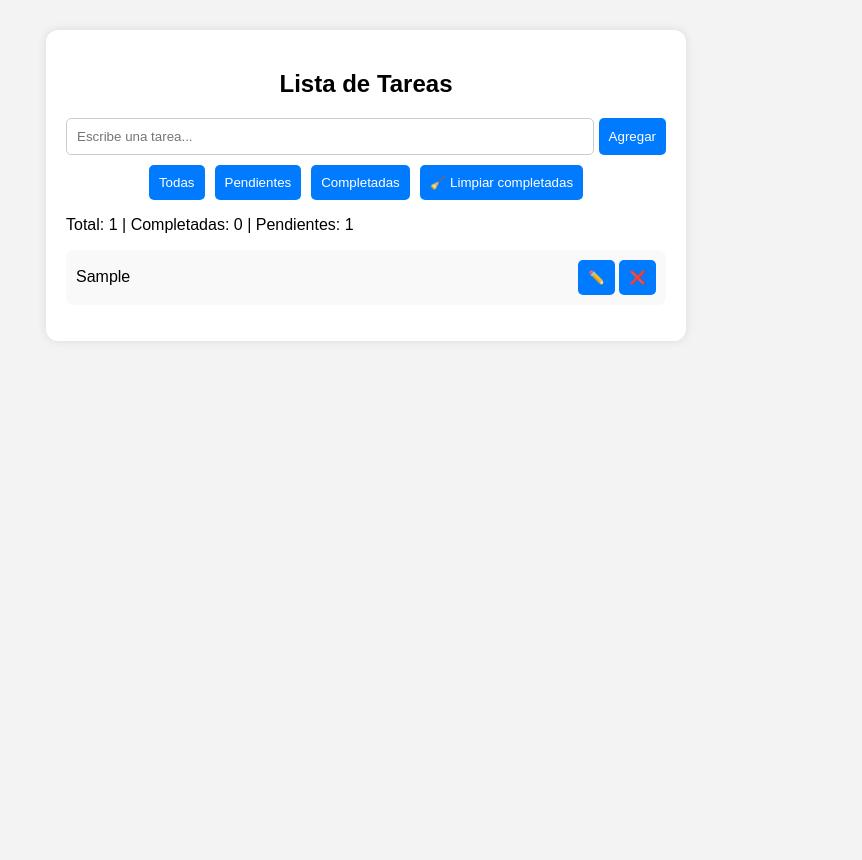
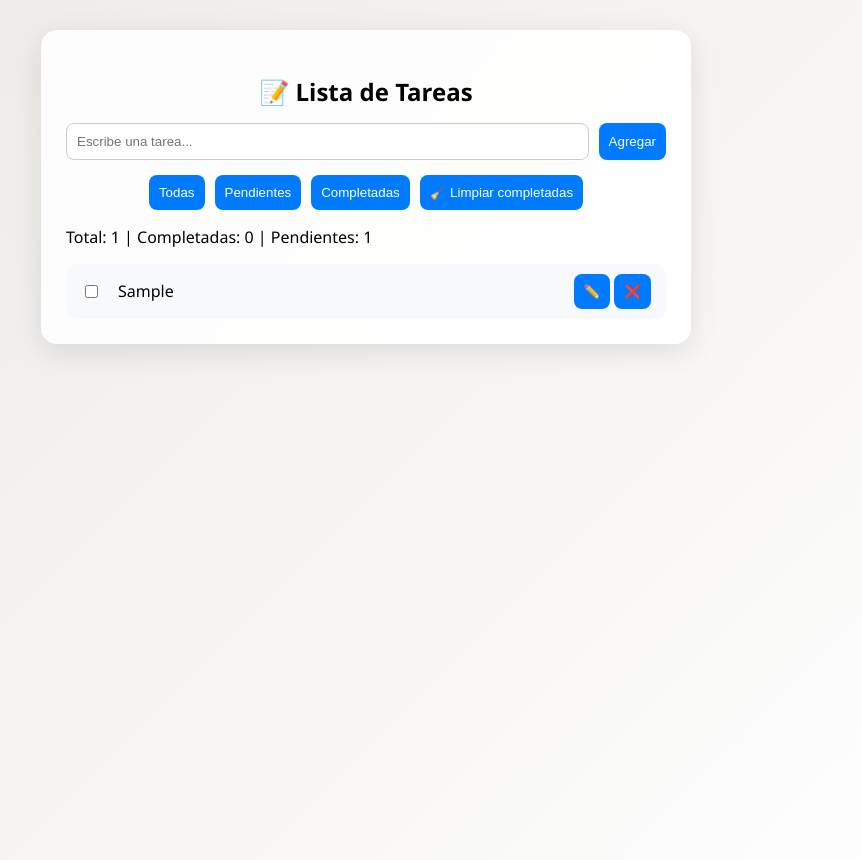
Before and after one commit to JOISTRAL/Primer_Repositorio, a plain HTML site: page index.html in a window 1280 px wide. Both pictures are taken after typing "Sample" into the empty fields and a click on the button "Agregar". Shown: the whole page, without its empty margins (274-1136 px from the left). Before the commit the page ends 800 px from the top, so only its background shows below. Drawn offline with Linux system fonts and the light colour scheme.

Commit message:
Agregamos el boton de completar tareas

```diff
--- a/index.html
+++ b/index.html
@@ -8,7 +8,8 @@
 <body>
 
   <div class="container">
-    <h2>Lista de Tareas</h2>
+    <h2>📝 Lista de Tareas</h2>
+
     <div class="task-input">
       <input type="text" id="taskInput" placeholder="Escribe una tarea...">
       <button onclick="addTask()">Agregar</button>
--- a/script.js
+++ b/script.js
@@ -28,7 +28,10 @@ function renderTasks() {
       `;
     } else {
       li.innerHTML = `
-        <span onclick="toggleTask(${index})">${task.text}</span>
+        <div class="task-content">
+          <input type="checkbox" ${task.completed ? 'checked' : ''} onchange="toggleTask(${index})">
+          <span class="task-text" onclick="toggleTask(${index})">${task.text}</span>
+        </div>
         <div>
           <button onclick="editTask(${index})">✏️</button>
           <button onclick="deleteTask(${index})">❌</button>
--- a/style.css
+++ b/style.css
@@ -1,34 +1,37 @@
 body {
-  font-family: Arial, sans-serif;
-  background: #f3f3f3;
+  font-family: 'Segoe UI', sans-serif;
   margin: 0;
   padding: 30px;
+  background: linear-gradient(135deg, #ece9e6, #ffffff);
+  min-height: 100vh;
 }
 
 .container {
   max-width: 600px;
   margin: auto;
-  background: #fff;
-  padding: 20px;
-  border-radius: 12px;
-  box-shadow: 0 0 10px rgba(0,0,0,0.1);
+  background: #ffffffdd;
+  padding: 25px;
+  border-radius: 16px;
+  box-shadow: 0 8px 30px rgba(0,0,0,0.1);
+  backdrop-filter: blur(10px);
 }
 
 h2 {
   text-align: center;
+  margin-bottom: 15px;
 }
 
 .task-input {
   display: flex;
-  gap: 5px;
-  margin-bottom: 10px;
+  gap: 10px;
+  margin-bottom: 15px;
 }
 
 input[type="text"] {
   flex: 1;
   padding: 10px;
   border: 1px solid #ccc;
-  border-radius: 5px;
+  border-radius: 8px;
 }
 
 button {
@@ -37,7 +40,8 @@ button {
   background-color: #007bff;
   color: white;
   border: none;
-  border-radius: 5px;
+  border-radius: 8px;
+  transition: background-color 0.2s ease;
 }
 
 button:hover {
@@ -48,34 +52,47 @@ button:hover {
   display: flex;
   gap: 10px;
   justify-content: center;
-  margin: 10px 0;
+  margin: 15px 0;
+  flex-wrap: wrap;
 }
 
 ul {
   list-style: none;
   padding: 0;
+  margin: 0;
 }
 
 li {
   display: flex;
+  align-items: center;
   justify-content: space-between;
-  align-items: center;
-  background: #f9f9f9;
+  background: #f7f9fc;
   margin-top: 10px;
-  padding: 10px;
-  border-radius: 8px;
+  padding: 10px 15px;
+  border-radius: 10px;
+  transition: background 0.3s ease;
 }
 
-li.completed span {
+li.completed span.task-text {
   text-decoration: line-through;
   color: gray;
 }
 
-li span {
-  cursor: pointer;
+li input[type="checkbox"] {
+  margin-right: 10px;
+}
+
+.task-content {
+  display: flex;
+  align-items: center;
+  gap: 10px;
+  flex: 1;
 }
 
 .edit-input {
   flex: 1;
   margin-right: 5px;
+  padding: 6px;
+  border-radius: 5px;
+  border: 1px solid #ccc;
 }
```
